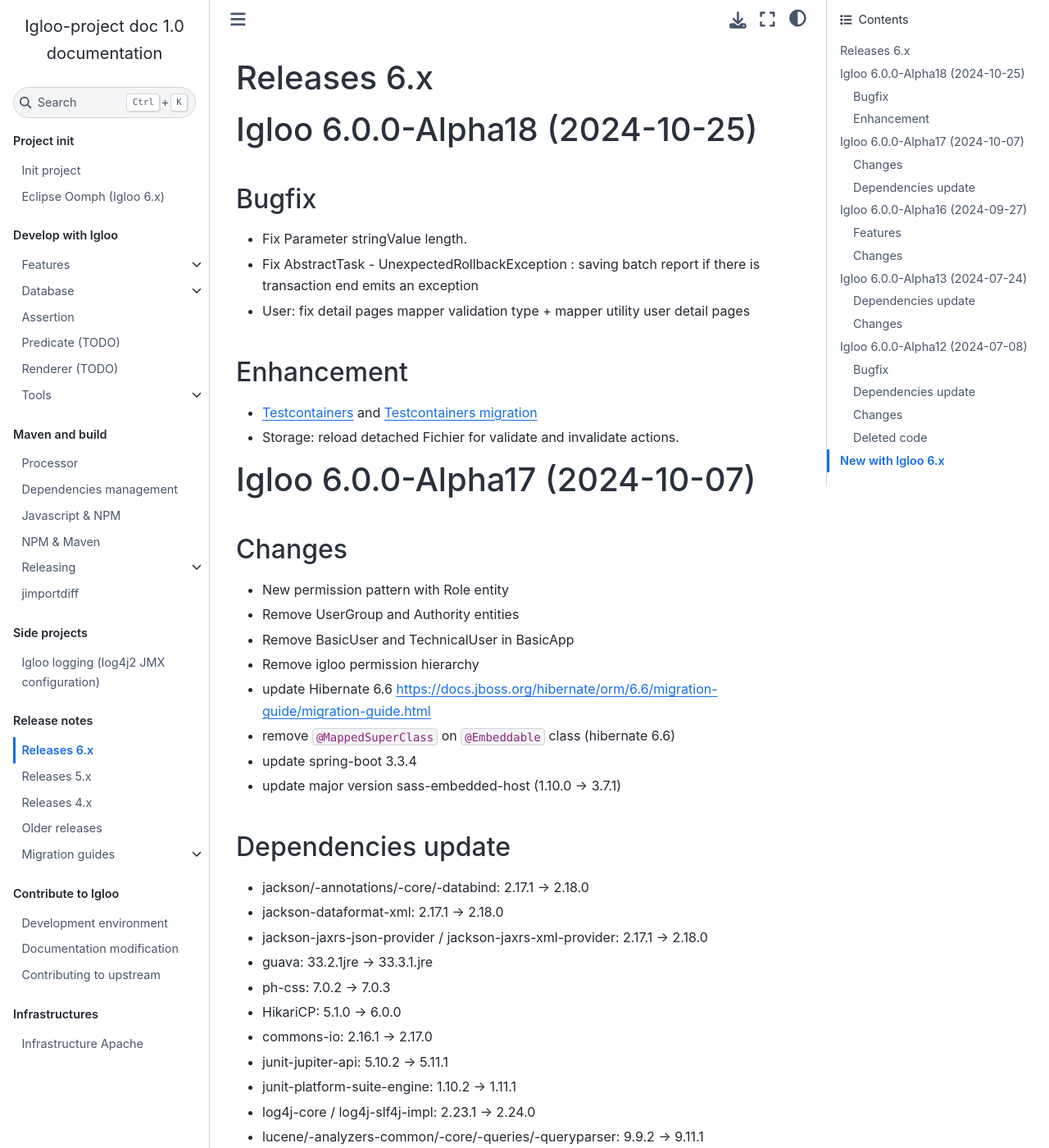
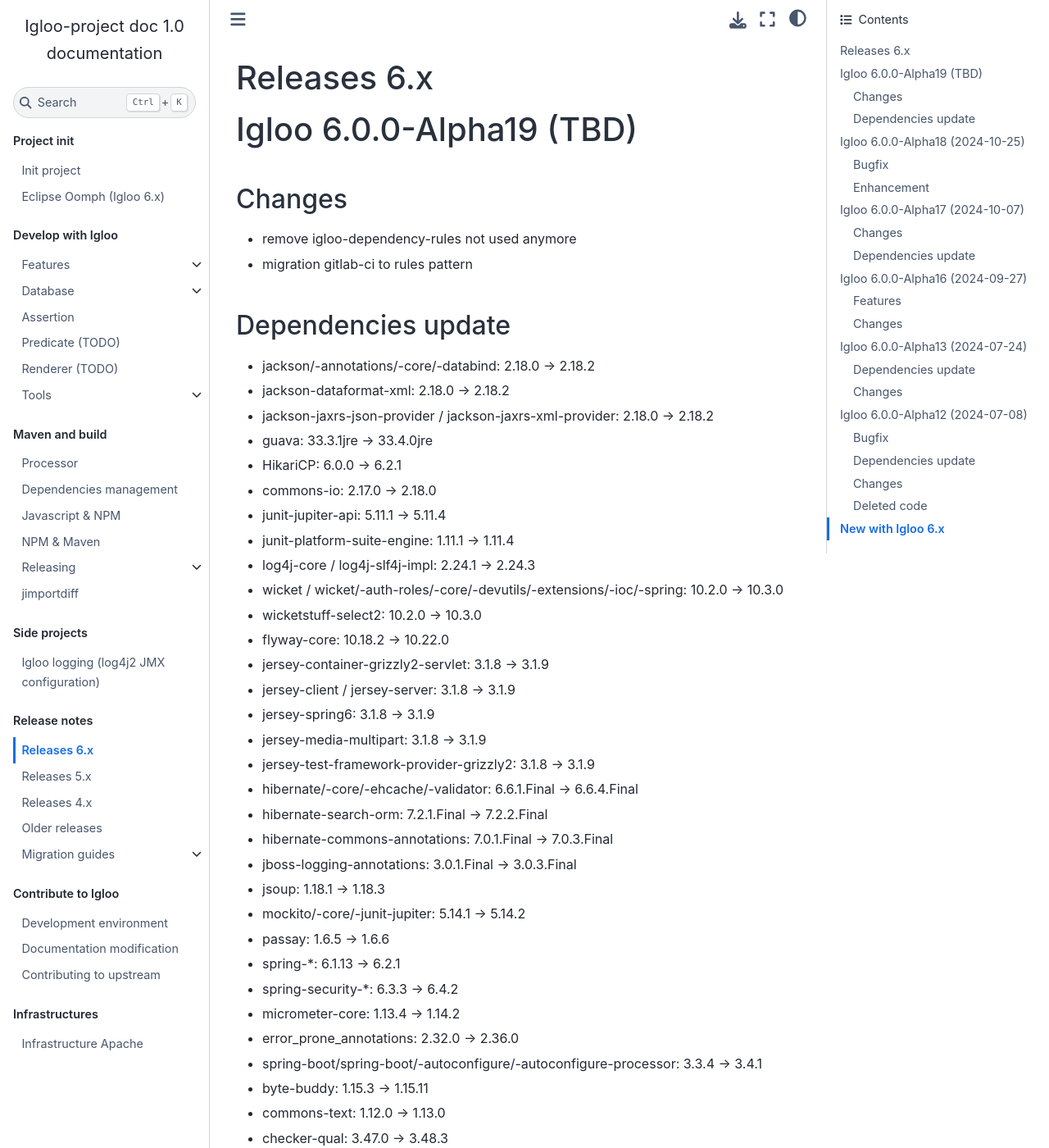
Before and after one commit to igloo-project/igloo-doc, a Sphinx documentation site: the page built from source/release-notes/releases-6.x.md, in a window 1280 px wide and 1400 px high. Shown: the whole window at 82% size. Built offline with Sphinx 7.4.7 and the Sphinx Book theme 1.1.4, drawn with Linux system fonts in a browser that asks for light colours; some of the changed text lies outside the part shown.

Commit message:
update changelog 6.0.0-Alpha19

```diff
--- a/source/release-notes/releases-6.x.md
+++ b/source/release-notes/releases-6.x.md
@@ -1,4 +1,58 @@
 # Releases 6.x
+# Igloo 6.0.0-Alpha19 (TBD)
+
+## Changes
+* remove igloo-dependency-rules not used anymore
+* migration gitlab-ci to rules pattern
+
+## Dependencies update
+* jackson/-annotations/-core/-databind: 2.18.0 -> 2.18.2
+* jackson-dataformat-xml: 2.18.0 -> 2.18.2
+* jackson-jaxrs-json-provider / jackson-jaxrs-xml-provider: 2.18.0 -> 2.18.2
+* guava: 33.3.1jre -> 33.4.0jre
+* HikariCP: 6.0.0 -> 6.2.1
+* commons-io: 2.17.0 -> 2.18.0
+* junit-jupiter-api: 5.11.1 -> 5.11.4
+* junit-platform-suite-engine: 1.11.1 -> 1.11.4
+* log4j-core / log4j-slf4j-impl: 2.24.1 -> 2.24.3
+* wicket / wicket/-auth-roles/-core/-devutils/-extensions/-ioc/-spring: 10.2.0 -> 10.3.0
+* wicketstuff-select2: 10.2.0 -> 10.3.0
+* flyway-core: 10.18.2 -> 10.22.0
+* jersey-container-grizzly2-servlet: 3.1.8 -> 3.1.9
+* jersey-client / jersey-server: 3.1.8 -> 3.1.9
+* jersey-spring6: 3.1.8 -> 3.1.9
+* jersey-media-multipart: 3.1.8 -> 3.1.9
+* jersey-test-framework-provider-grizzly2: 3.1.8 -> 3.1.9
+* hibernate/-core/-ehcache/-validator: 6.6.1.Final -> 6.6.4.Final
+* hibernate-search-orm: 7.2.1.Final -> 7.2.2.Final
+* hibernate-commons-annotations: 7.0.1.Final -> 7.0.3.Final
+* jboss-logging-annotations: 3.0.1.Final -> 3.0.3.Final
+* jsoup: 1.18.1 -> 1.18.3
+* mockito/-core/-junit-jupiter: 5.14.1 -> 5.14.2
+* passay: 1.6.5 -> 1.6.6
+* spring-\*: 6.1.13 -> 6.2.1
+* spring-security-\*: 6.3.3 -> 6.4.2
+* micrometer-core: 1.13.4 -> 1.14.2
+* error_prone_annotations: 2.32.0 -> 2.36.0
+* spring-boot/spring-boot/-autoconfigure/-autoconfigure-processor: 3.3.4 -> 3.4.1
+* byte-buddy: 1.15.3 -> 1.15.11
+* commons-text: 1.12.0 -> 1.13.0
+* checker-qual: 3.47.0 -> 3.48.3
+* logbook-core: 3.9.0 -> 3.10.0
+* httpclient5: 5.4.0 -> 5.4.1
+* springdoc-openapi-starter-webmvc-ui: 2.6.0 -> 2.7.0
+* sass-embedded-host: 3.7.1 -> 3.7.3
+* testcontainers: 1.20.2 -> 1.20.4
+* maven-failsafe-plugin: 3.5.0 -> 3.5.2
+* maven-surefire-plugin: 3.5.0 -> 3.5.2
+* maven-dependency-plugin: 3.8.0 -> 3.8.1
+* maven-javadoc-plugin: 3.10.0 -> 3.11.2
+* maven-project-info-reports-plugin: 3.7.0 -> 3.8.0
+* maven-toolchains-plugin: 3.2.0 -> 3.2.1
+* dependency-check-maven: 10.0.4 -> 11.1.1
+* versions-maven-plugin: 2.17.1 -> 2.18.0
+* exec-maven-plugin: 3.4.1 -> 3.5.0
+* spring-boot-maven-plugin: 3.3.4 -> 3.4.0
 
 # Igloo 6.0.0-Alpha18 (2024-10-25)
 
```
